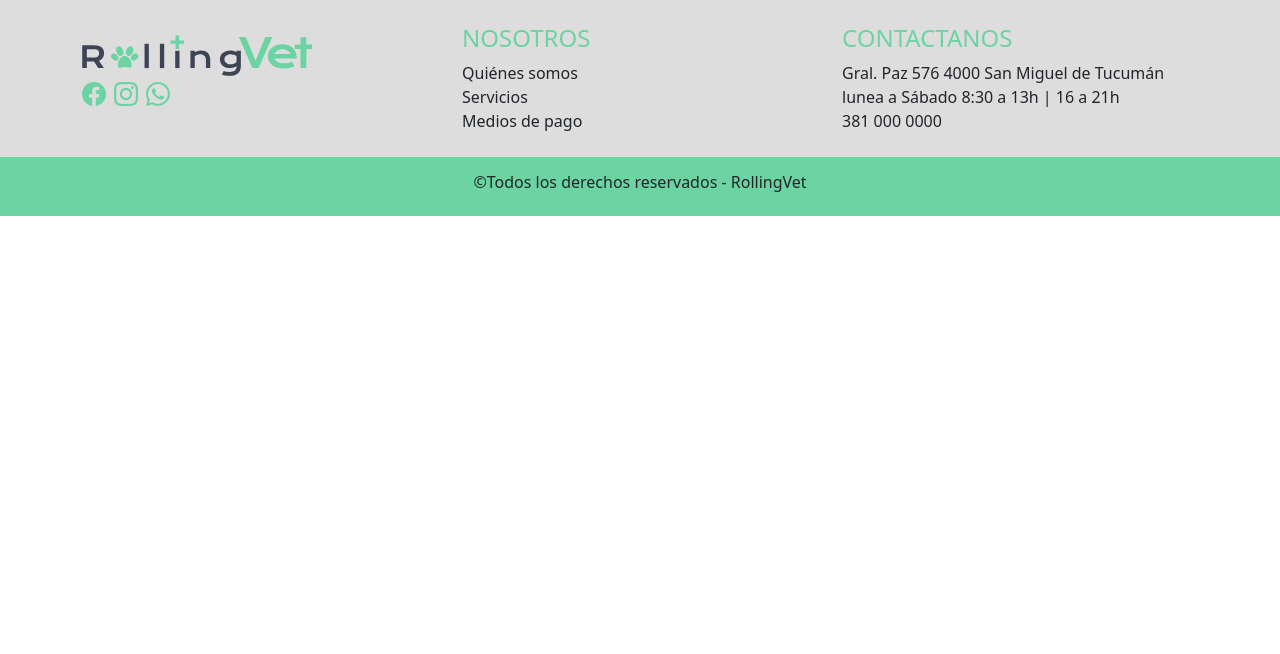
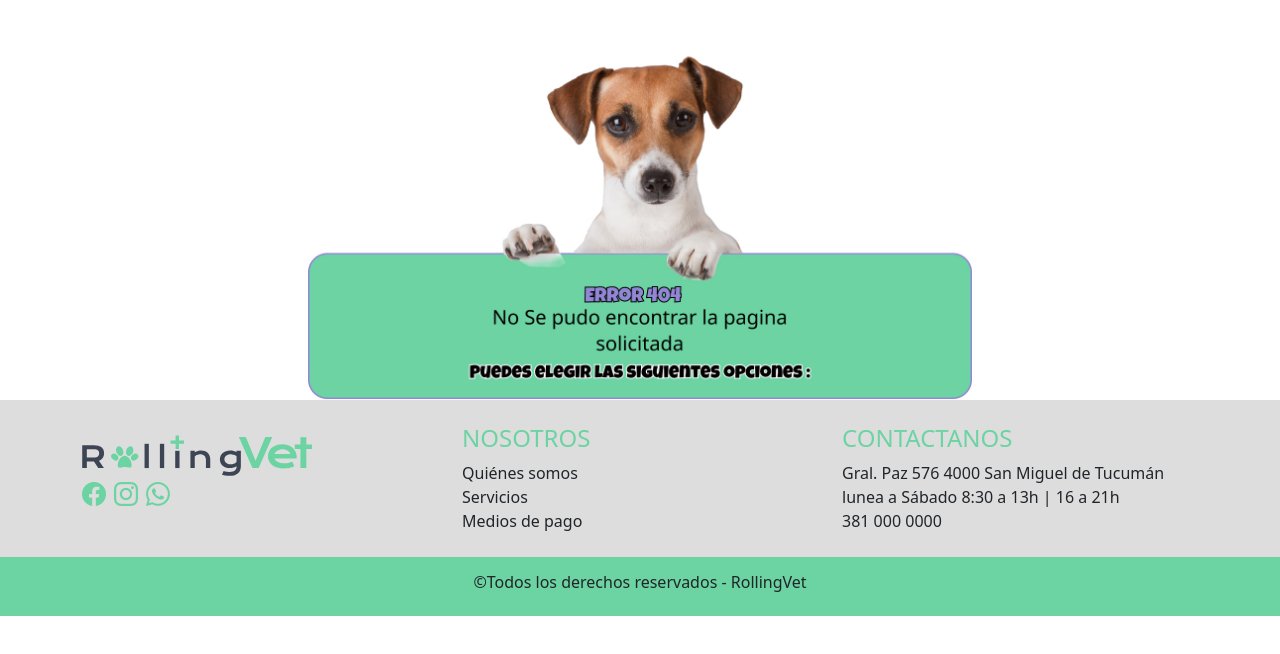
Before and after one commit to RollingVet-Grupo-2/rollingvet-frontend, a React (Vite) app: page / in a window 1280 px wide. Shown: the top 654 px of the page. Built offline with nearby package versions, Linux system fonts and the light colour scheme.

Commit message:
Agregue la imagen del perrito a la pagina de error 404 y los estilos correspondientes para que se ajuste al tamaño de la pantalla

```diff
--- a/src/App.jsx
+++ b/src/App.jsx
@@ -1,11 +1,13 @@
 import "bootstrap/dist/css/bootstrap.min.css";
 import NavbarPageComponent from './components/common/NavbarComponent';
 import FooterComponent from "./components/common/FooterComponent";
+import Error404 from "./components/views/Error404";
 function App() {
 
   return (
     <>
     {/* <NavbarPageComponent></NavbarPageComponent> */}
+    <Error404></Error404>
     <FooterComponent></FooterComponent>
     </>
   )
--- a/src/components/views/Error404.jsx
+++ b/src/components/views/Error404.jsx
@@ -1,9 +1,9 @@
 import '../../css/error404.css'
-
+import imagen404 from '../../assets/ImagenError404.jpg'
 const Error404 = () => {
     return (
         <section className="text-center">
-
+        <img src={imagen404} className='perrito_error404' alt="Error 404" />
         </section>
     );
 };
--- a/src/css/error404.css
+++ b/src/css/error404.css
@@ -0,0 +1,4 @@
+.perrito_error404{
+    max-height: 400px;
+    max-width: auto;
+}
```
Also changed, not shown: src/assets/ImagenError404.jpg (added).
